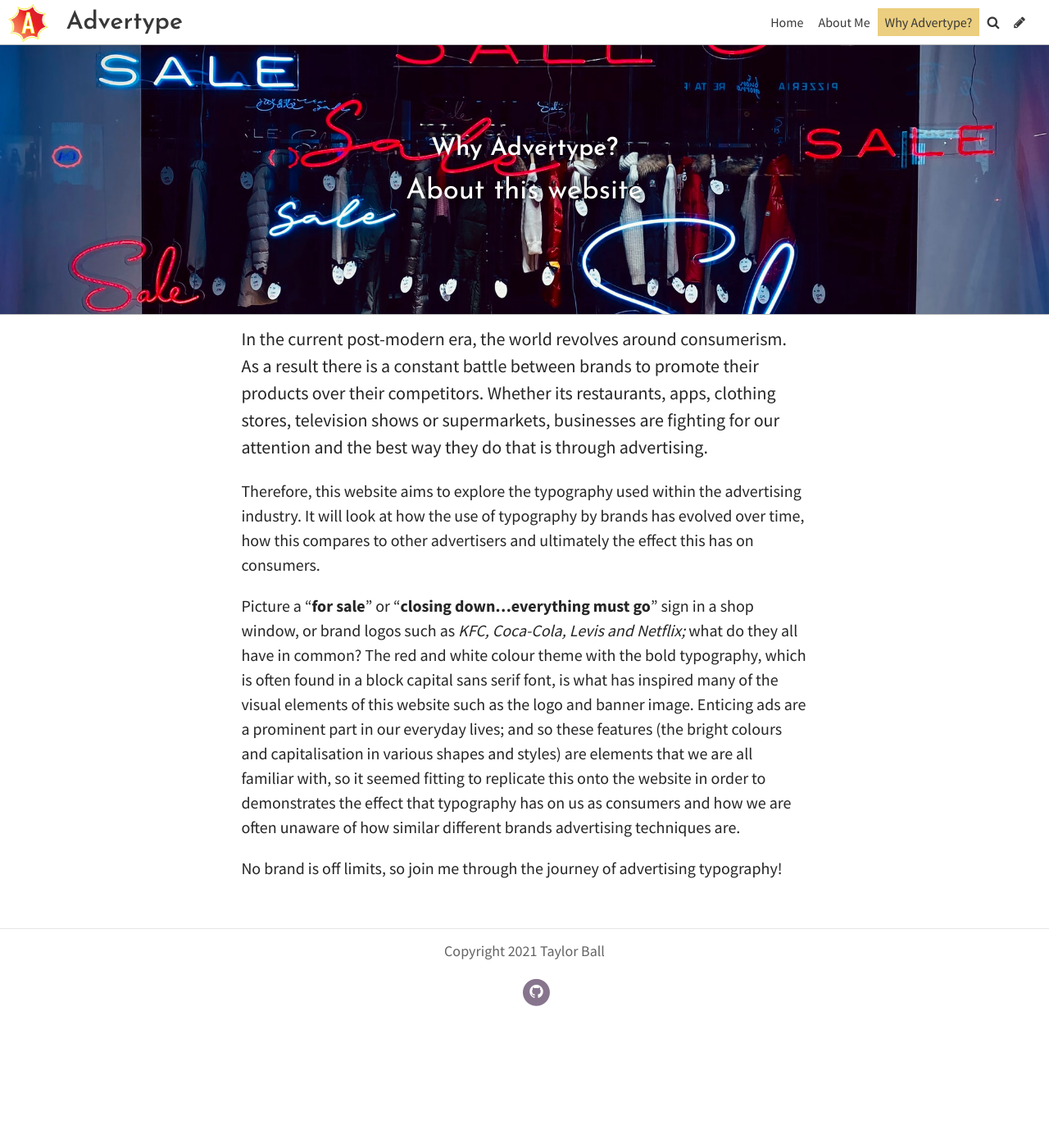
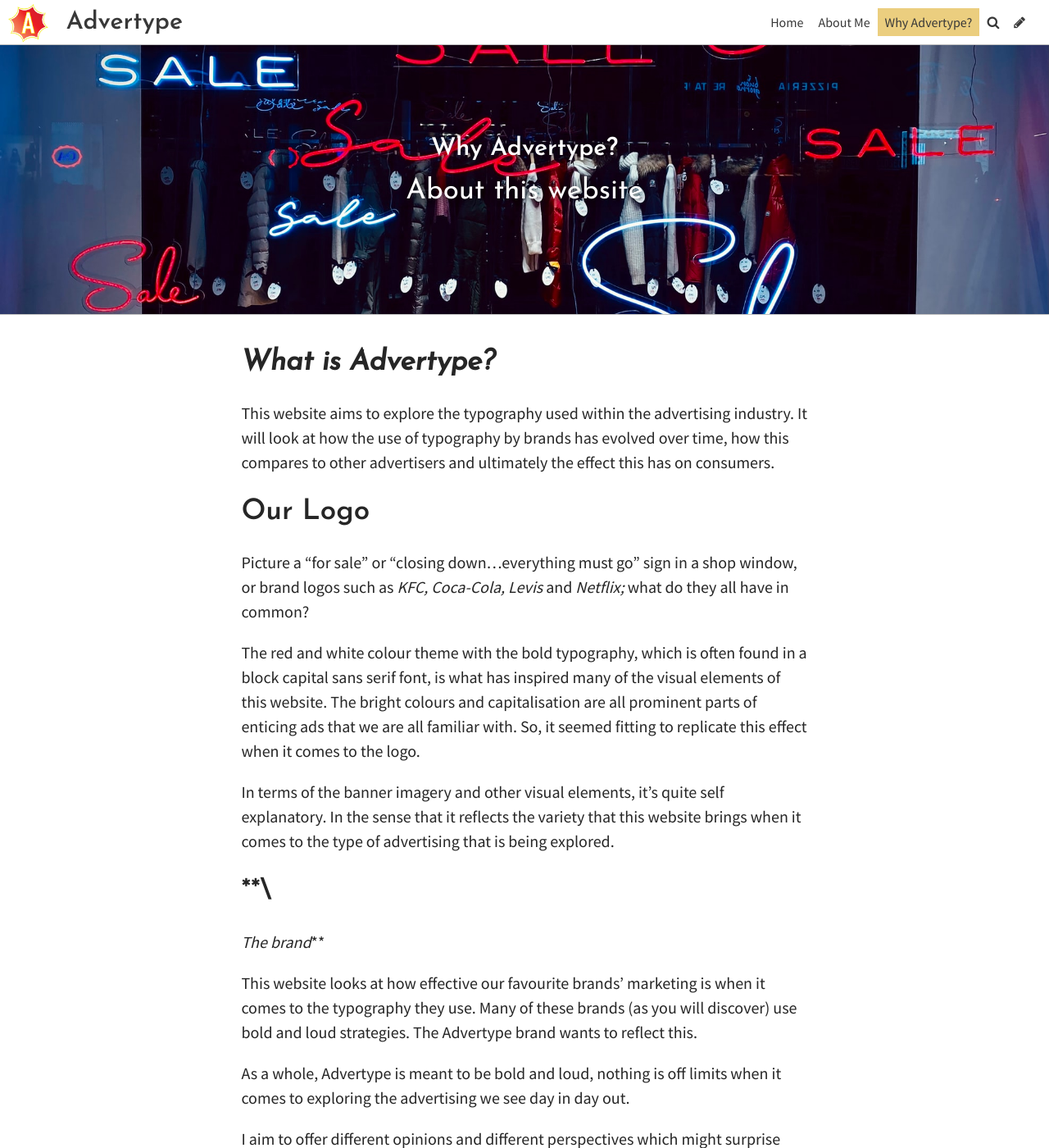
Before and after one commit to taylorball1/taylorball, a Jekyll site: the page built from pages/about.md, in a window 1280 px wide and 1400 px high. Shown: the whole window at 82% size. Built offline with Jekyll 4.4.1, drawn with Linux system fonts in a browser that asks for light colours; some web fonts are replaced; some of the changed text lies outside the part shown.

Commit message:
Update Page “about”

```diff
--- a/pages/about.md
+++ b/pages/about.md
@@ -11,10 +11,27 @@
 description: null
 show: true
 ---
-In the current post-modern era, the world revolves around consumerism. As a result there is a constant battle between brands to promote their products over their competitors. Whether its restaurants, apps, clothing stores, television shows or supermarkets, businesses are fighting for our attention and the best way they do that is through advertising.
+## ***What is Advertype?***
 
-Therefore, this website aims to explore the typography used within the advertising industry. It will look at how the use of typography by brands has evolved over time, how this compares to other advertisers and ultimately the effect this has on consumers.
+This website aims to explore the typography used within the advertising industry. It will look at how the use of typography by brands has evolved over time, how this compares to other advertisers and ultimately the effect this has on consumers.
 
-Picture a "**for sale**" or "**closing down...everything must go**" sign in a shop window, or brand logos such as *KFC, Coca-Cola, Levis and Netflix;* what do they all have in common? The red and white colour theme with the bold typography, which is often found in a block capital sans serif font, is what has inspired many of the visual elements of this website such as the logo and banner image. Enticing ads are a prominent part in our everyday lives; and so these features (the bright colours and capitalisation in various shapes and styles) are elements that we are all familiar with, so it seemed fitting to replicate this onto the website in order to demonstrates the effect that typography has on us as consumers and how we are often unaware of how similar different brands advertising techniques are.
+## **Our Logo**
 
-No brand is off limits, so join me through the journey of advertising typography!
+Picture a “for sale” or “closing down…everything must go” sign in a shop window, or brand logos such as *KFC, Coca-Cola, Levis* and *Netflix;* what do they all have in common?
+
+The red and white colour theme with the bold typography, which is often found in a block capital sans serif font, is what has inspired many of the visual elements of this website. The bright colours and capitalisation are all prominent parts of enticing ads that we are all familiar with. So, it seemed fitting to replicate this effect when it comes to the logo.
+
+In terms of the banner imagery and other visual elements, it’s quite self explanatory. In the sense that it reflects the variety that this website brings when it comes to the type of advertising that is being explored.
+
+## **\
+*The brand***
+
+This website looks at how effective our favourite brands' marketing is when it comes to the typography they use. Many of these brands (as you will discover) use bold and loud strategies. The Advertype brand wants to reflect this.
+
+As a whole, Advertype is meant to be bold and loud, nothing is off limits when it comes to exploring the advertising we see day in day out.
+
+I aim to offer different opinions and different perspectives which might surprise you, so I also want to hear your view on the advertising that catches your eye!
+
+So come along, and join me through the journey that is exploring typography in advertising...
+
+![](../uploads/photo-1616418625298-baef98bc34f8.jpeg)
```
Also changed, not shown: uploads/photo-1616418625298-baef98bc34f8.jpeg (added).
